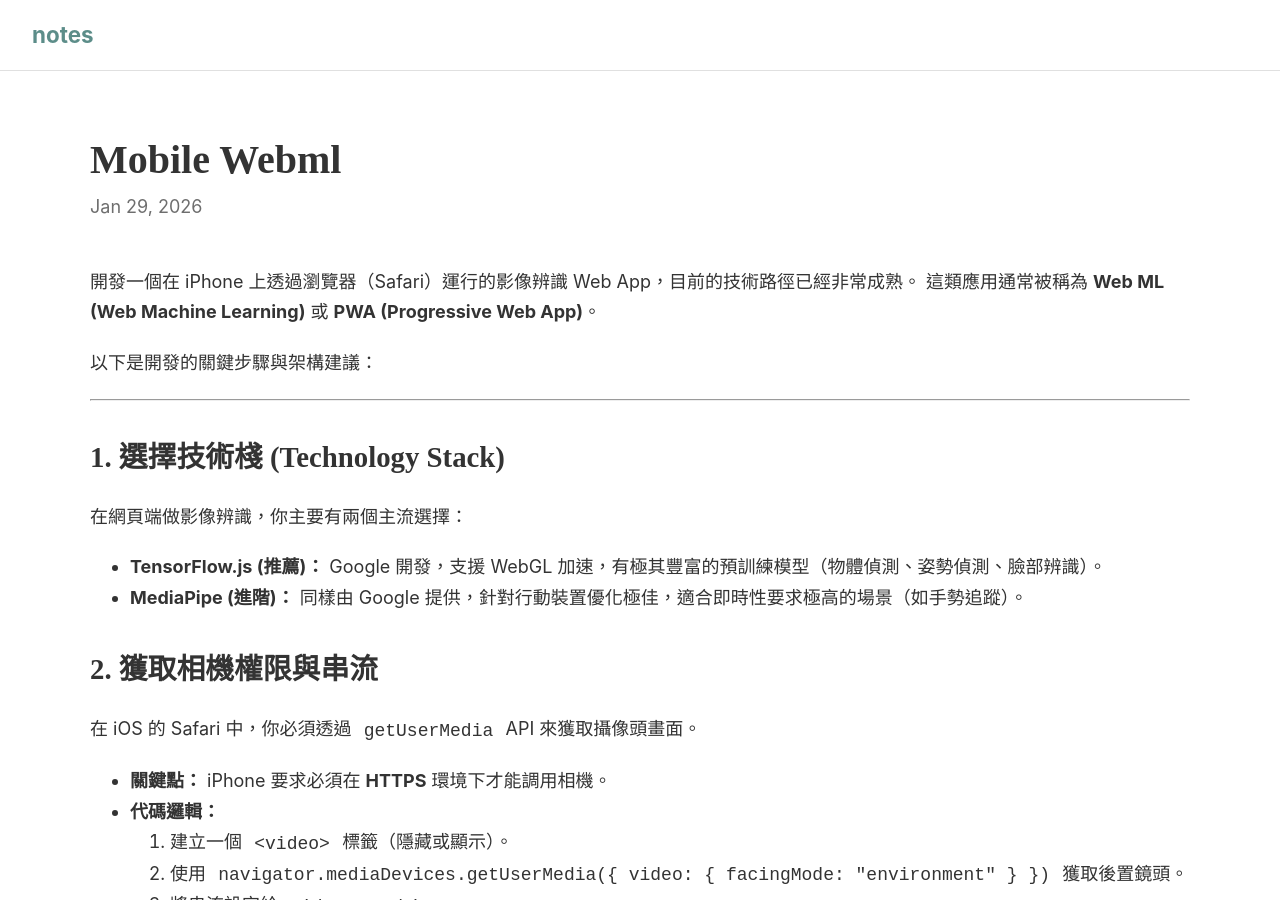
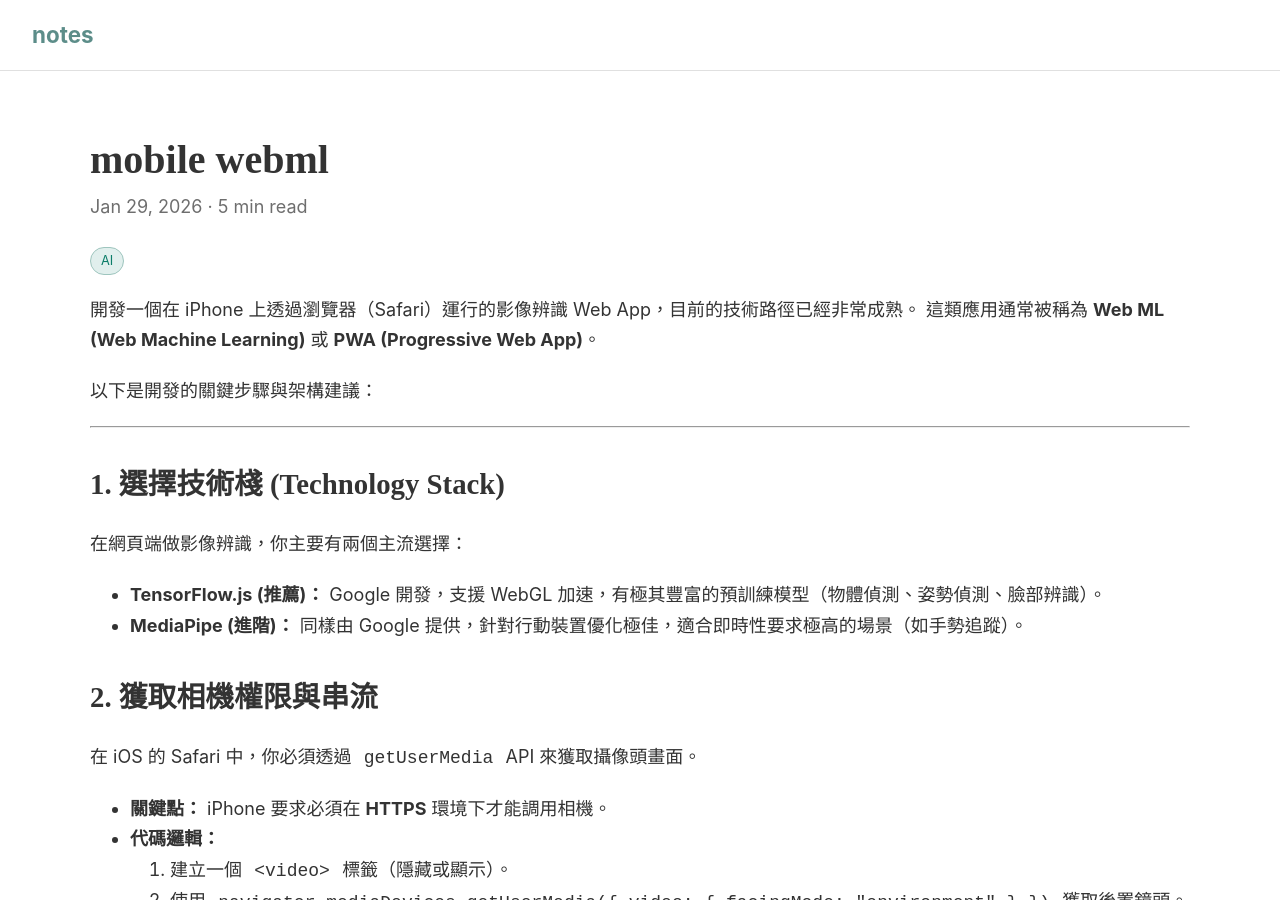
Before and after one commit to linjose/notes, a Jekyll site: the page built from _posts/2026-01-29-mobile-webML.md, in a window 1280 px wide and 900 px high. Built offline with Jekyll 4.4.1, drawn with Linux system fonts in a browser that asks for light colours; our own code applies the rules of GitHub Pages for plain Markdown files.

Commit message:
Update 2026-01-29-mobile-webML.md

```diff
--- a/_posts/2026-01-29-mobile-webML.md
+++ b/_posts/2026-01-29-mobile-webML.md
@@ -1,3 +1,13 @@
+---
+layout: post
+title: mobile webml
+date: 2026-01-29
+reading_time: 5 min read
+tags: [AI]
+excerpt:
+---
+
+
 開發一個在 iPhone 上透過瀏覽器（Safari）運行的影像辨識 Web App，目前的技術路徑已經非常成熟。
 這類應用通常被稱為 **Web ML (Web Machine Learning)** 或 **PWA (Progressive Web App)**。
 
```
